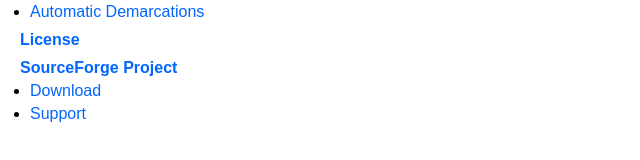
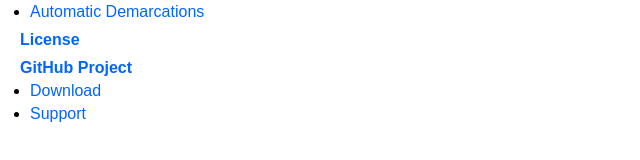
Before and after one commit to sandain/ecosim, a plain HTML site: page help/menu.html in a window 1280 px wide. Shown: the part 168-328 px from the top of the page, 0-640 px from the left. Drawn offline with Linux system fonts and the light colour scheme.

Commit message:
help: link to GitHub

```diff
--- a/help/menu.html
+++ b/help/menu.html
@@ -60,8 +60,8 @@
     </ul>
     <ul class="none">
       <li class="menu">
-        <a href="https://sourceforge.net/projects/eco-sim/" target="body">
-          SourceForge Project
+        <a href="https://github.com/sandain/es2" target="body">
+          GitHub Project
         </a>
       </li>
     </ul>
```
